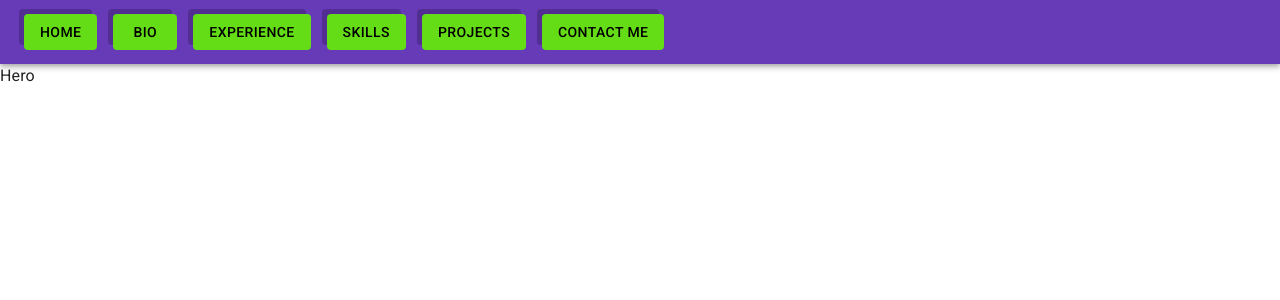
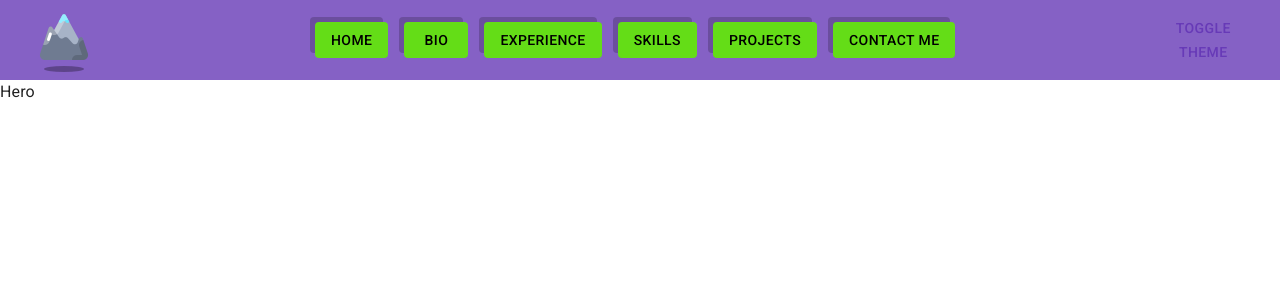
Before and after one commit to fygure/my-profile, a React (Create React App) app: page / in a window 1280 px wide. Shown: the top 300 px of the page. Built offline with nearby package versions, Linux system fonts and the light colour scheme.

Commit message:
added dark mode switch

```diff
--- a/package.json
+++ b/package.json
@@ -5,6 +5,7 @@
   "dependencies": {
     "@emotion/react": "^11.11.1",
     "@emotion/styled": "^11.11.0",
+    "@mui/icons-material": "^5.14.16",
     "@mui/material": "^5.14.16",
     "@mui/system": "^5.14.16",
     "@testing-library/jest-dom": "^5.17.0",
--- a/src/App.jsx
+++ b/src/App.jsx
@@ -1,35 +1,24 @@
-import React from "react";
-import { CssBaseline } from "@mui/material";
-import Navbar from "./components/Navbar";
-import Router from "./Router";
-import { createTheme } from '@mui/material/styles';
-import { ThemeProvider } from "@emotion/react";
-
-const theme = createTheme({
-  palette: {
-    primary: {
-      light: '#8561c5',
-      main: '#673ab7',
-      dark: '#482880',
-      contrastText: '#fff',
-    },
-    secondary: {
-      light: '#83e345',
-      main: '#64dd17',
-      dark: '#469a10',
-      contrastText: '#000',
-    },
-  },
-});
+import React, { useState } from 'react';
+import { CssBaseline } from '@mui/material';
+import Navbar from './components/Navbar';
+import Router from './Router';
+import { ThemeProvider } from '@mui/material/styles';
+import { lightTheme, darkTheme } from './themes';
 
 export default function App() {
+  const [theme, setTheme] = useState(lightTheme);
+
+  const toggleTheme = () => {
+    setTheme((currentTheme) => {
+      return currentTheme.palette.mode === 'dark' ? lightTheme : darkTheme;
+    });
+  };
+
   return (
-    <>
-      <ThemeProvider theme={theme}>
-        <CssBaseline />
-        <Navbar />
-        <Router />
-      </ThemeProvider>
-    </>
+    <ThemeProvider theme={theme}>
+      <CssBaseline />
+      <Navbar toggleTheme={toggleTheme} />
+      <Router />
+    </ThemeProvider>
   );
 }
--- a/src/components/Navbar.jsx
+++ b/src/components/Navbar.jsx
@@ -1,16 +1,26 @@
-import React from 'react';
+import React, { useContext } from 'react';
 import { Link } from 'react-router-dom';
 import AppBar from '@mui/material/AppBar';
 import Toolbar from '@mui/material/Toolbar';
 import Button from '@mui/material/Button';
+import IconButton from '@mui/material/IconButton';
 import Stack from '@mui/material/Stack';
+import mountainIcon from '../images/mountain-icon-64.png';
 
-
-export default function Navbar() {
+export default function Navbar({ toggleTheme }) {
     return (
-        <AppBar position="static" sx={{ backgroundColor: theme => theme.palette.primary.main }}>
+        <AppBar position="static" sx={{ backgroundColor: theme => theme.palette.primary.light, boxShadow: 'none' }}>
             <Toolbar>
-                <Stack direction="row" spacing={2} alignItems="center" justifyContent="flex-end">
+                <IconButton sx={{ marginRight: 2 }}>
+                    <img src={mountainIcon} alt="Mountain Icon" width="64" height="64" />
+                </IconButton>
+                <Stack
+                    direction="row"
+                    spacing={2}
+                    alignItems="center"
+                    justifyContent="center"
+                    sx={{ width: '100%' }}
+                >
                     <Button component={Link} to="/" variant="contained" color="secondary" sx={buttonStyles}>
                         Home
                     </Button>
@@ -30,6 +40,7 @@ export default function Navbar() {
                         Contact Me
                     </Button>
                 </Stack>
+                <Button onClick={toggleTheme}>Toggle Theme</Button>
             </Toolbar>
         </AppBar>
     );
--- /dev/null
+++ b/src/themes.js
@@ -0,0 +1,37 @@
+import { createTheme } from '@mui/material/styles';
+
+export const lightTheme = createTheme({
+    palette: {
+        mode: 'light',
+        primary: {
+            light: '#8561c5',
+            main: '#673ab7',
+            dark: '#482880',
+            contrastText: '#fff',
+        },
+        secondary: {
+            light: '#83e345',
+            main: '#64dd17',
+            dark: '#469a10',
+            contrastText: '#000',
+        },
+    },
+});
+
+export const darkTheme = createTheme({
+    palette: {
+        mode: 'dark',
+        primary: {
+            light: '#8561c5',
+            main: '#673ab7',
+            dark: '#482880',
+            contrastText: '#fff',
+        },
+        secondary: {
+            light: '#83e345',
+            main: '#64dd17',
+            dark: '#469a10',
+            contrastText: '#000',
+        },
+    },
+});
```
Also changed, not shown: src/images/mountain-icon-64.png (added), 1 other file (tests, documents, lock files or other folders).
